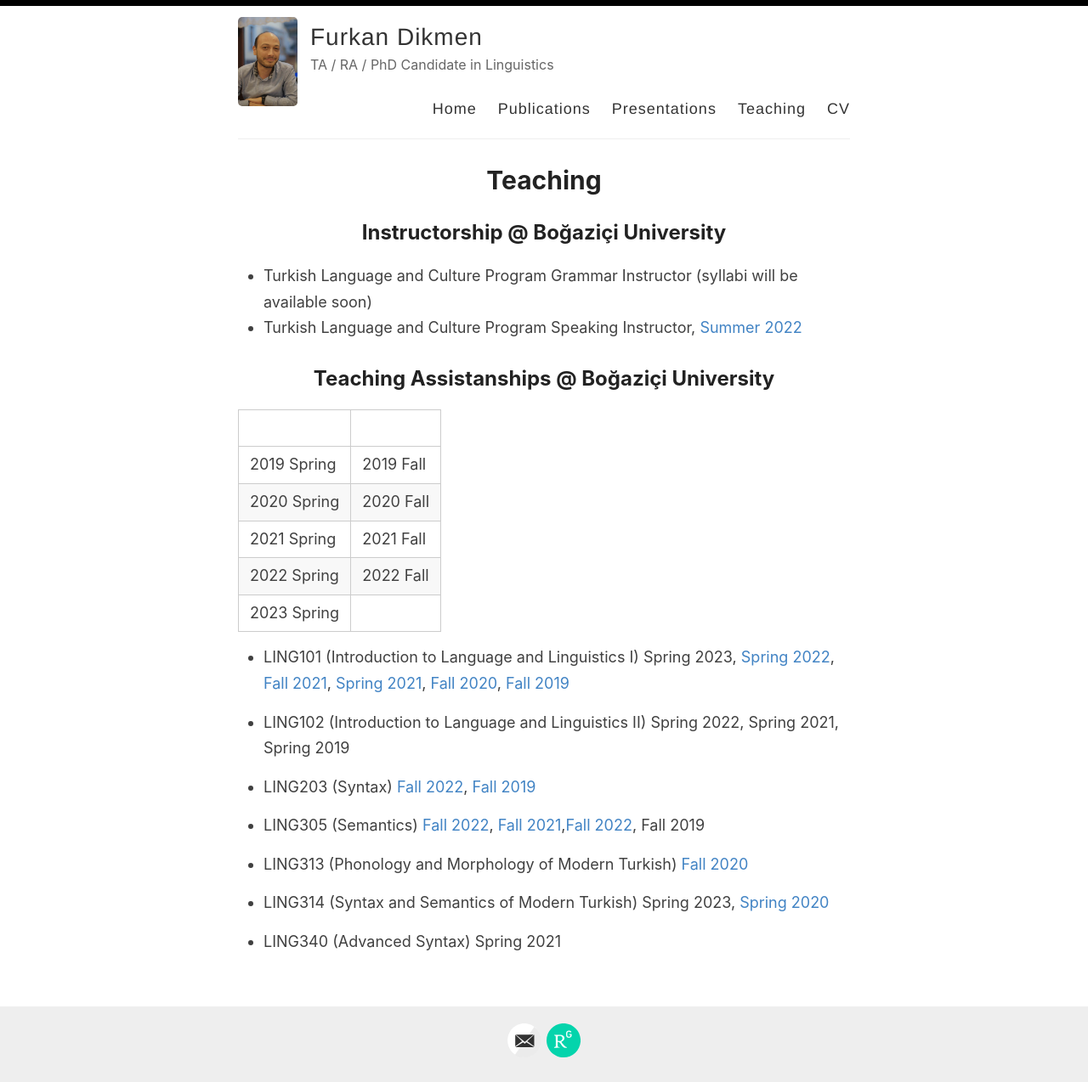
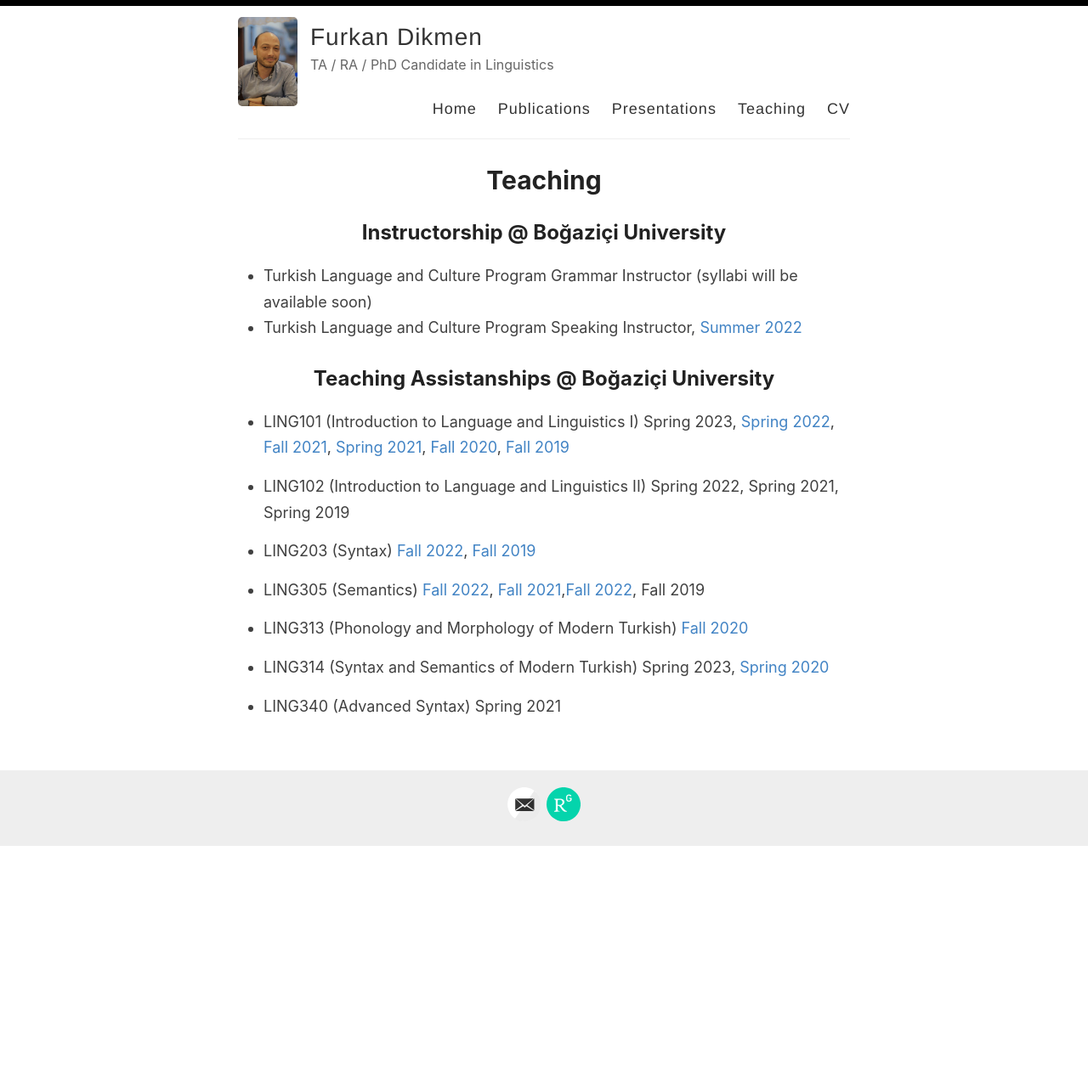
Before and after one commit to furkandikmen/furkandikmen.github.io, a Jekyll site: the page built from _pages/teaching.md, in a window 1280 px wide. Shown: the whole page at 85% size. Built offline with Jekyll 4.4.1, drawn with Linux system fonts in a browser that asks for light colours; after the commit the page ends 997 px from its top, so only the background shows below that.

Commit message:
Update teaching.md

```diff
--- a/_pages/teaching.md
+++ b/_pages/teaching.md
@@ -10,15 +10,6 @@
 - Turkish Language and Culture Program Speaking Instructor, [Summer 2022](https://furkandikmen.com/assets/syllabus/S20_Speaking_Summer_2022 İzlence.pdf)
 
 ## Teaching Assistanships @ Boğaziçi University
-
-|             |           |
-|-------------|-----------|
-| 2019 Spring | 2019 Fall |
-| 2020 Spring | 2020 Fall |
-| 2021 Spring | 2021 Fall |
-| 2022 Spring | 2022 Fall |
-| 2023 Spring |           |
-
 
 - LING101 (Introduction to Language and Linguistics I) Spring 2023, [Spring 2022](https://furkandikmen.com/assets/syllabus/LING101_Spring 2022.pdf), [Fall 2021](https://furkandikmen.com/assets/syllabus/LING101_Fall2021.pdf), [Spring 2021](https://furkandikmen.com/assets/syllabus/LING 101_Spring2021.pdf), [Fall 2020](https://furkandikmen.com/assets/syllabus/LING101 _Fall2020.pdf), [Fall 2019](https://furkandikmen.com/assets/syllabus/LING101_Fall2019.pdf)
 
```
